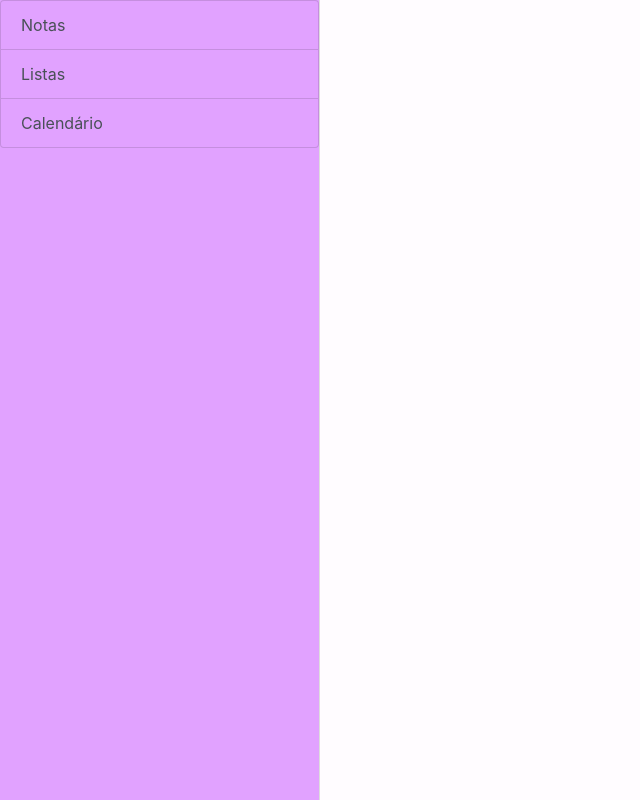
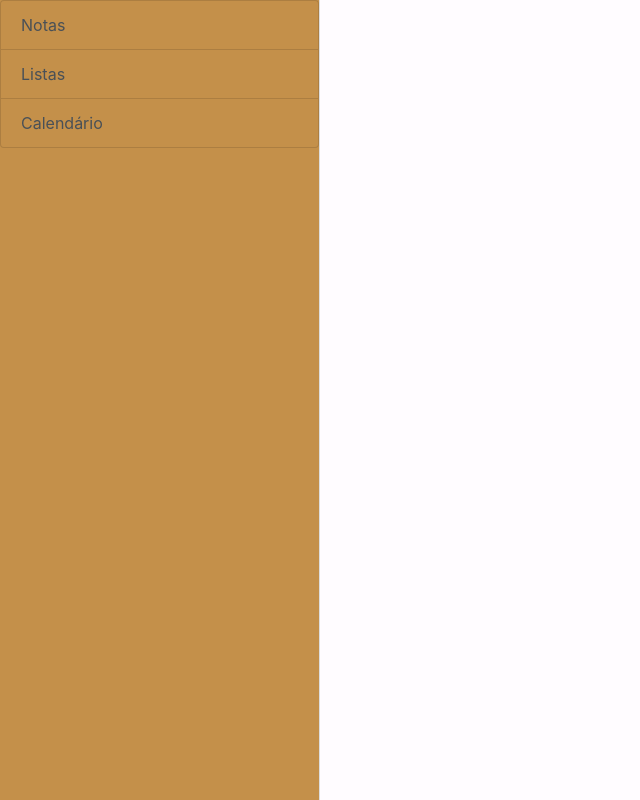
Before and after one commit to Josein01/Tarefas, a Python web app: template templates/listas.html in a window 1280 px wide. Shown: the whole page, without its empty margins (0-640 px from the left). Run offline with Jinja, Linux system fonts and the light colour scheme; the template is opened without the code that fills it, so the values that code supplies are empty; some libraries are stand-ins or nearby versions.

Commit message:
Update listas.html

```diff
--- a/templates/listas.html
+++ b/templates/listas.html
@@ -29,11 +29,11 @@
         .list-group {
             height: 100%;
             overflow-y: auto;
-            background-color: #E1A2FF;
+            background-color: #C4904A;
         }
 
         .list-group-item {
-            background-color: #E1A2FF;
+            background-color: #C4904A;
         }
 
         .col-3 {
```
